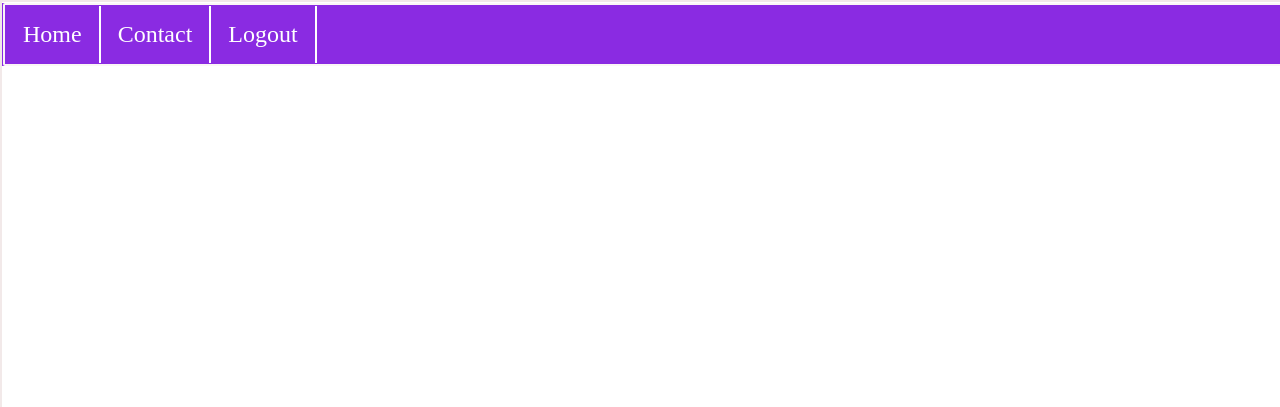
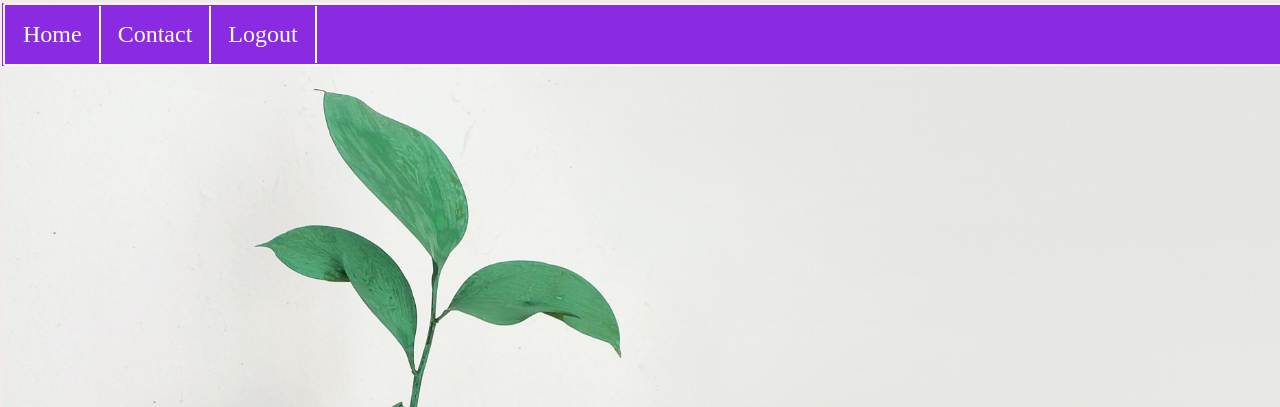
Before and after one commit to shivkumarmagar/OCTANET_SEPTEMBER_TASK-1, a plain HTML site: page index.html in a window 1280 px wide. Shown: the top 407 px of the page. Drawn offline with Linux system fonts and the light colour scheme; a script that the page names is missing; files whose address does not match are found by name.

Commit message:
Update style.css

```diff
--- a/style.css
+++ b/style.css
@@ -2,7 +2,7 @@ body{
     padding: 0;
     margin: 0;
     margin-top: 0;
-    background: url(./Image/bg.jpg);
+    background: url(bg.jpg);
     width: 210vb;
    font-family: serif;
    border: 2px solid rgb(242, 233, 233);
```
